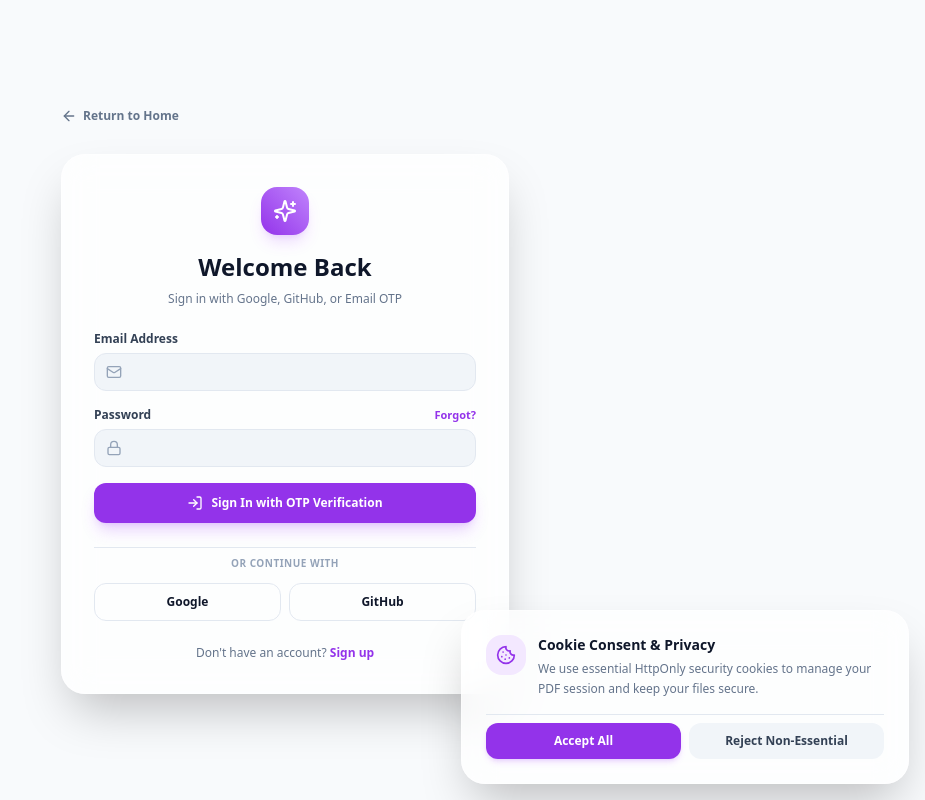
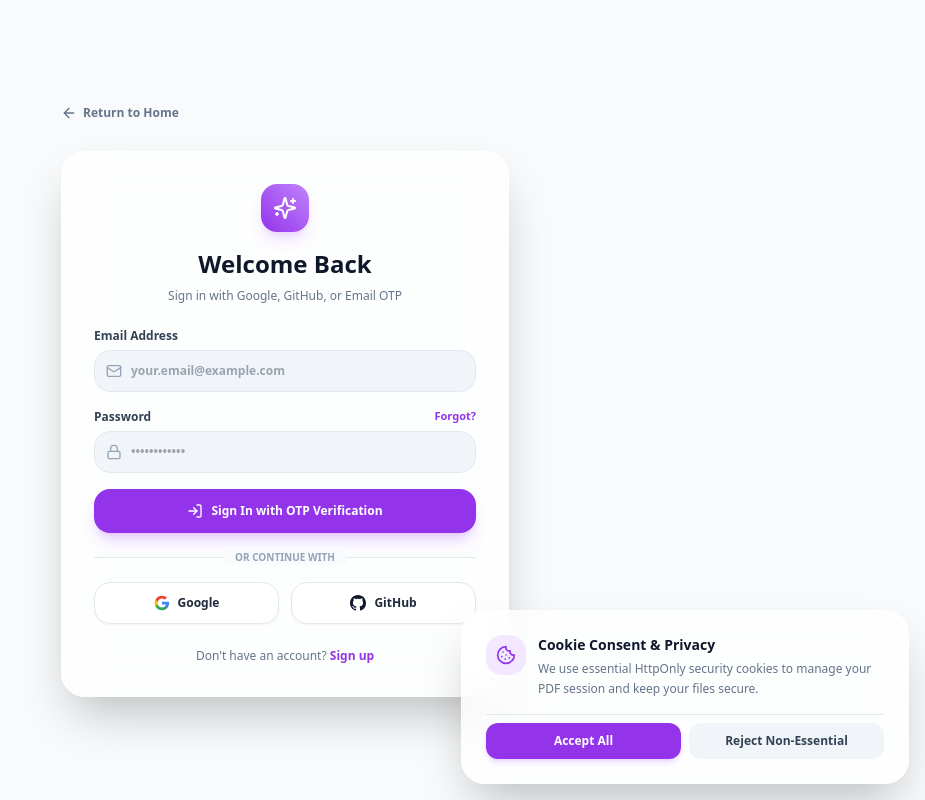
Before and after one commit to Vishwakarmasuraj333/PDFMaster-Pro, a Next.js app in the folder client/: page /auth/login in a window 1280 px wide. Shown: the whole page, without its empty margins (355-1280 px from the left). Built offline with nearby package versions, Linux system fonts and the light colour scheme.

Commit message:
security: require authentication for all PDF tools with seamless login redirect

```diff
--- a/client/app/auth/login/page.tsx
+++ b/client/app/auth/login/page.tsx
@@ -1,12 +1,15 @@
 "use client";
 
-import React, { useState } from 'react';
+import React, { useState, Suspense } from 'react';
 import Link from 'next/link';
-import { useRouter } from 'next/navigation';
-import { Sparkles, ArrowLeft, Mail, Lock, LogIn, KeyRound } from 'lucide-react';
+import { useRouter, useSearchParams } from 'next/navigation';
+import { Sparkles, ArrowLeft, Mail, Lock, LogIn, KeyRound, Loader2 } from 'lucide-react';
 
-export default function LoginPage() {
+function LoginContent() {
   const router = useRouter();
+  const searchParams = useSearchParams();
+  const redirectTarget = searchParams.get('redirect') || '';
+
   const [email, setEmail] = useState('');
   const [password, setPassword] = useState('');
   const [loading, setLoading] = useState(false);
@@ -17,10 +20,9 @@ export default function LoginPage() {
     setLoading(true);
     setTimeout(() => {
       setLoading(false);
-      // Route through OTP verification for 2FA security
       sessionStorage.setItem('pdfmaster_auth_email', email);
       sessionStorage.setItem('pdfmaster_otp_demo', '123456');
-      router.push('/auth/verify-otp?method=credentials');
+      router.push(`/auth/verify-otp?method=credentials${redirectTarget ? `&redirect=${encodeURIComponent(redirectTarget)}` : ''}`);
     }, 600);
   };
 
@@ -31,7 +33,7 @@ export default function LoginPage() {
       setLoading(false);
       sessionStorage.setItem('pdfmaster_auth_email', `${provider.toLowerCase()}user@pdfmasterpro.com`);
       sessionStorage.setItem('pdfmaster_otp_demo', '123456');
-      router.push(`/auth/verify-otp?method=${provider}`);
+      router.push(`/auth/verify-otp?method=${provider}${redirectTarget ? `&redirect=${encodeURIComponent(redirectTarget)}` : ''}`);
     }, 600);
   };
 
@@ -68,7 +70,8 @@ export default function LoginPage() {
                   required
                   value={email}
                   onChange={(e) => setEmail(e.target.value)}
-                  className="w-full pl-9 pr-4 py-2.5 rounded-xl bg-slate-100 dark:bg-slate-800 border border-slate-200 dark:border-slate-700 text-xs font-semibold text-slate-900 dark:text-white focus:outline-none focus:border-purple-500"
+                  placeholder="your.email@example.com"
+                  className="w-full pl-9 pr-4 py-3 rounded-2xl bg-slate-100 dark:bg-slate-800 border border-slate-200 dark:border-slate-700 text-xs font-semibold text-slate-900 dark:text-white focus:outline-none focus:border-purple-500"
                 />
               </div>
             </div>
@@ -76,7 +79,7 @@ export default function LoginPage() {
             <div className="space-y-1.5">
               <div className="flex items-center justify-between">
                 <label className="block text-xs font-bold text-slate-700 dark:text-slate-300">Password</label>
-                <Link href="/auth/forgot-password" className="text-[11px] font-bold text-purple-600 dark:text-purple-400 hover:underline">
+                <Link href="/auth/forgot-password" className="text-[11px] font-bold text-purple-600 hover:underline">
                   Forgot?
                 </Link>
               </div>
@@ -87,7 +90,8 @@ export default function LoginPage() {
                   required
                   value={password}
                   onChange={(e) => setPassword(e.target.value)}
-                  className="w-full pl-9 pr-4 py-2.5 rounded-xl bg-slate-100 dark:bg-slate-800 border border-slate-200 dark:border-slate-700 text-xs font-semibold text-slate-900 dark:text-white focus:outline-none focus:border-purple-500"
+                  placeholder="••••••••••••"
+                  className="w-full pl-9 pr-4 py-3 rounded-2xl bg-slate-100 dark:bg-slate-800 border border-slate-200 dark:border-slate-700 text-xs font-semibold text-slate-900 dark:text-white focus:outline-none focus:border-purple-500"
                 />
               </div>
             </div>
@@ -95,42 +99,77 @@ export default function LoginPage() {
             <button
               type="submit"
               disabled={loading}
-              className="w-full py-3 rounded-xl bg-purple-600 hover:bg-purple-700 text-white font-extrabold text-xs shadow-lg shadow-purple-500/25 transition-all flex items-center justify-center gap-2"
+              className="w-full py-3.5 rounded-2xl bg-purple-600 hover:bg-purple-700 text-white font-extrabold text-xs shadow-lg shadow-purple-500/25 transition-all flex items-center justify-center gap-2"
             >
-              <LogIn className="w-4 h-4" /> {loading ? 'Signing in...' : 'Sign In with OTP Verification'}
+              {loading ? (
+                <>
+                  <KeyRound className="w-4 h-4 animate-spin" /> Verifying Credentials...
+                </>
+              ) : (
+                <>
+                  <LogIn className="w-4 h-4" /> Sign In with OTP Verification
+                </>
+              )}
             </button>
           </form>
 
-          {/* Social Logins */}
-          <div className="pt-2 border-t border-slate-200 dark:border-slate-800 space-y-3">
-            <p className="text-[10px] text-center text-slate-400 font-bold uppercase tracking-wider">Or continue with</p>
-            <div className="grid grid-cols-2 gap-2">
+          {/* Divider */}
+          <div className="relative flex items-center justify-center">
+            <div className="border-t border-slate-200 dark:border-slate-800 w-full" />
+            <span className="bg-slate-50 dark:bg-[#0F172A] px-3 text-[10px] font-bold uppercase text-slate-400 absolute">
+              Or continue with
+            </span>
+          </div>
+
+          {/* Social OAuth Buttons */}
+          <div className="grid grid-cols-2 gap-3">
             <button
-                type="button"
               onClick={() => handleSocialLogin('Google')}
-                className="py-2.5 px-4 rounded-xl border border-slate-200 dark:border-slate-700 text-xs font-bold hover:bg-slate-100 dark:hover:bg-slate-800 transition-colors flex items-center justify-center gap-2"
+              disabled={loading}
+              className="py-3 px-4 rounded-2xl bg-white dark:bg-slate-800 hover:bg-slate-100 dark:hover:bg-slate-700 border border-slate-200 dark:border-slate-700 text-xs font-extrabold text-slate-800 dark:text-slate-200 transition-all flex items-center justify-center gap-2 shadow-sm"
             >
-                <span>Google</span>
+              <svg className="w-4 h-4" viewBox="0 0 24 24">
+                <path fill="#4285F4" d="M22.56 12.25c0-.78-.07-1.53-.2-2.25H12v4.26h5.92c-.26 1.37-1.04 2.53-2.21 3.31v2.77h3.57c2.08-1.92 3.28-4.74 3.28-8.09z" />
+                <path fill="#34A853" d="M12 23c2.97 0 5.46-.98 7.28-2.66l-3.57-2.77c-.98.66-2.23 1.06-3.71 1.06-2.86 0-5.29-1.93-6.16-4.53H2.18v2.84C3.99 20.53 7.7 23 12 23z" />
+                <path fill="#FBBC05" d="M5.84 14.09c-.22-.66-.35-1.36-.35-2.09s.13-1.43.35-2.09V7.06H2.18C1.43 8.55 1 10.22 1 12s.43 3.45 1.18 4.94l2.85-2.22.81-.63z" />
+                <path fill="#EA4335" d="M12 5.38c1.62 0 3.06.56 4.21 1.64l3.15-3.15C17.45 2.09 14.97 1 12 1 7.7 1 3.99 3.47 2.18 7.06l3.66 2.84c.87-2.6 3.3-4.52 6.16-4.52z" />
+              </svg>
+              Google
             </button>
             <button
-                type="button"
               onClick={() => handleSocialLogin('GitHub')}
-                className="py-2.5 px-4 rounded-xl border border-slate-200 dark:border-slate-700 text-xs font-bold hover:bg-slate-100 dark:hover:bg-slate-800 transition-colors flex items-center justify-center gap-2"
+              disabled={loading}
+              className="py-3 px-4 rounded-2xl bg-white dark:bg-slate-800 hover:bg-slate-100 dark:hover:bg-slate-700 border border-slate-200 dark:border-slate-700 text-xs font-extrabold text-slate-800 dark:text-slate-200 transition-all flex items-center justify-center gap-2 shadow-sm"
             >
-                <span>GitHub</span>
+              <svg className="w-4 h-4 fill-current text-slate-900 dark:text-white" viewBox="0 0 24 24">
+                <path d="M12 0C5.37 0 0 5.37 0 12c0 5.31 3.435 9.795 8.205 11.385.6.105.825-.255.825-.57 0-.285-.015-1.23-.015-2.235-3.015.555-3.795-.735-4.035-1.41-.135-.345-.72-1.41-1.23-1.695-.42-.225-1.02-.78-.015-.795.945-.015 1.62.87 1.845 1.23 1.08 1.815 2.805 1.305 3.495.99.105-.78.42-1.305.765-1.605-2.67-.3-5.46-1.335-5.46-5.925 0-1.305.465-2.385 1.23-3.225-.12-.3-.54-1.53.12-3.18 0 0 1.005-.315 3.3 1.23.96-.27 1.98-.405 3-.405s2.04.135 3 .405c2.295-1.56 3.3-1.23 3.3-1.23.66 1.65.24 2.88.12 3.18.765.84 1.23 1.905 1.23 3.225 0 4.605-2.805 5.625-5.475 5.925.435.375.81 1.095.81 2.22 0 1.605-.015 2.895-.015 3.3 0 .315.225.69.825.57A12.02 12.02 0 0024 12c0-6.63-5.37-12-12-12z" />
+              </svg>
+              GitHub
             </button>
-            </div>
           </div>
 
           <p className="text-center text-xs text-slate-500">
-            Don&apos;t have an account?{' '}
-            <Link href="/auth/signup" className="font-bold text-purple-600 dark:text-purple-400 hover:underline">
+            Don't have an account?{' '}
+            <Link href="/auth/signup" className="text-purple-600 dark:text-purple-400 font-extrabold hover:underline">
               Sign up
             </Link>
           </p>
 
         </div>
+
       </div>
     </div>
   );
 }
+
+export default function LoginPage() {
+  return (
+    <Suspense fallback={
+      <div className="min-h-screen bg-slate-50 dark:bg-[#0F172A] flex items-center justify-center p-4">
+        <Loader2 className="w-8 h-8 animate-spin text-purple-600 mx-auto" />
+      </div>
+    }>
+      <LoginContent />
+    </Suspense>
+  );
+}
--- a/client/app/auth/verify-otp/page.tsx
+++ b/client/app/auth/verify-otp/page.tsx
@@ -60,11 +60,16 @@ function VerifyOtpContent() {
       setLoading(false);
       setVerifiedSuccess(true);
       setTimeout(() => {
-        const isOwner = email.includes('suraj') || email.includes('itxsuraj') || email.includes('admin');
-        if (isOwner) {
-          router.push('/dashboard');
+        const redirectTarget = searchParams.get('redirect');
+        if (redirectTarget) {
+          router.push(redirectTarget);
         } else {
-          router.push('/tools');
+          const isOwner = email.includes('suraj') || email.includes('itxsuraj') || email.includes('admin');
+          if (isOwner) {
+            router.push('/dashboard');
+          } else {
+            router.push('/tools');
+          }
         }
       }, 800);
     }, 600);
```
Also changed, not shown: client/components/pdf-editor-sandbox.tsx (+43 -0 lines). Lines whose indentation alone changed are shown as unchanged.
